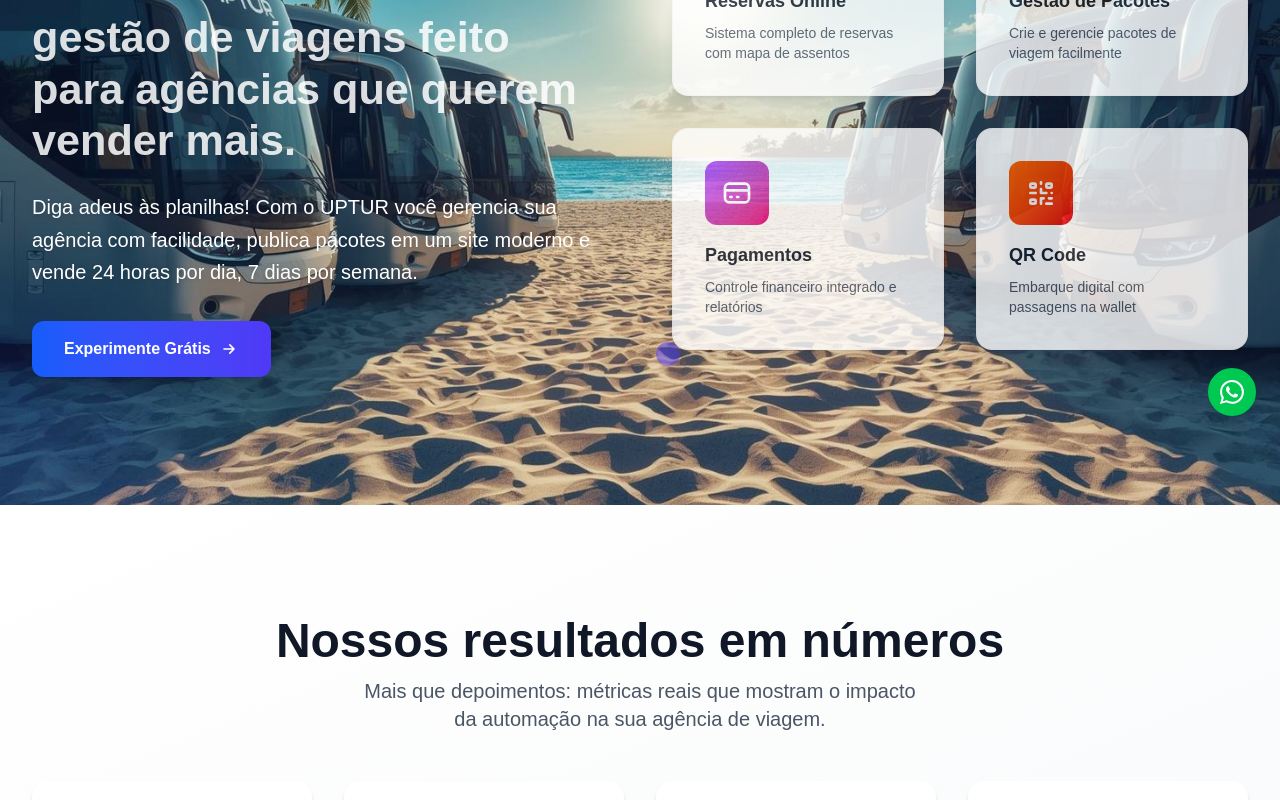
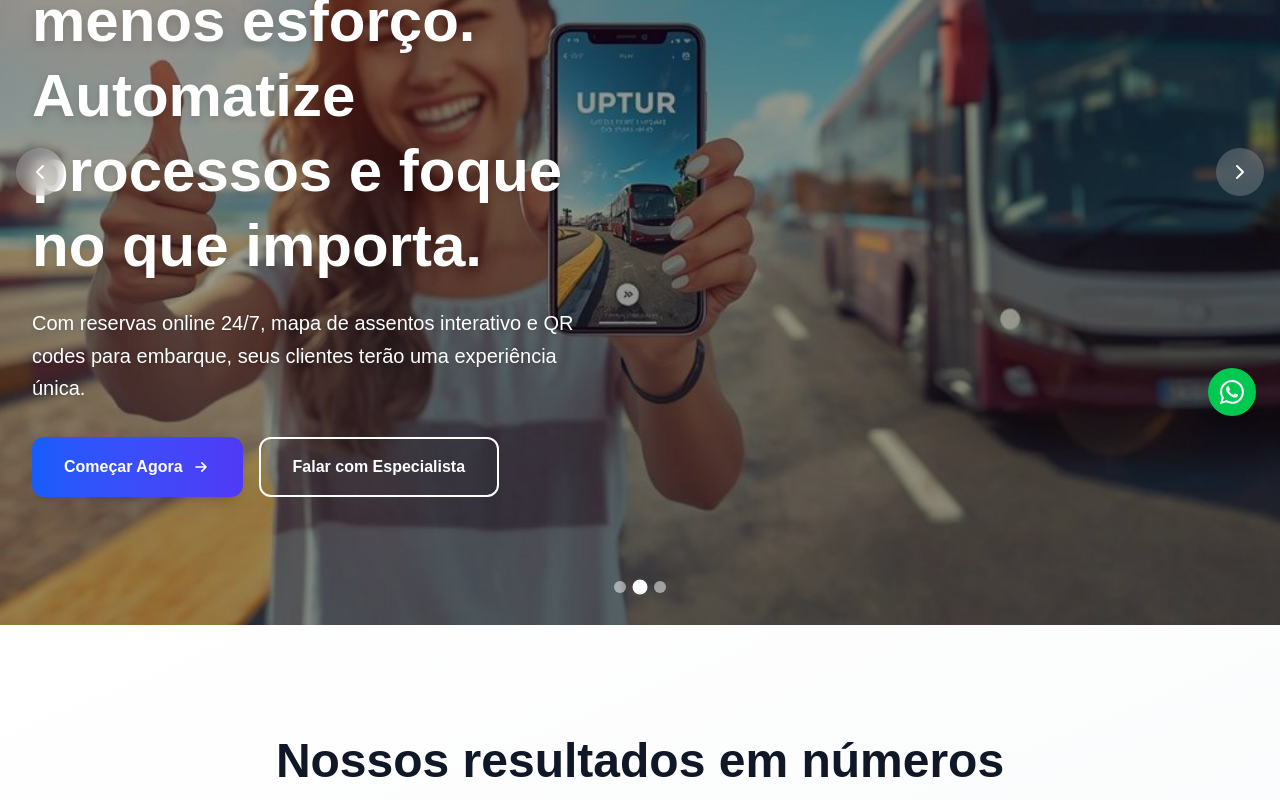
Before and after one commit to mizaelmr/turismo_landpage, a Next.js app: page / in a window 1280 px wide. Shown: the part 360-1160 px from the top of the page. Built offline with nearby package versions, Linux system fonts and the light colour scheme.

Commit message:
feat: create slide

```diff
--- a/app/_sessions/hero.tsx
+++ b/app/_sessions/hero.tsx
@@ -1,9 +1,87 @@
+"use client";
+
+import { useState, useEffect } from "react";
 import Image from "next/image";
 import Container from "../_components/Container";
 import Mock from "../_mock/mock.json";
-import { Blocks } from "lucide-react";
+import { ChevronLeft, ChevronRight } from "lucide-react";
+
+// Dados dos slides - pode ser movido para o mock.json posteriormente
+const slidesData = [
+  {
+    id: 1,
+    backgroundImage: "/imageBackgrond2.jpg",
+    badge: "Sistema completo para agências de turismo",
+    title: "Seu destino, nosso comando. Sistema de gestão de viagens feito para agências que querem vender mais.",
+    subtitle: "Diga adeus às planilhas! Com o UPTUR você gerencia sua agência com facilidade, publica pacotes em um site moderno e vende 24 horas por dia, 7 dias por semana.",
+    cta_primary: "Experimente Grátis",
+    cta_primary_url: "https://turismo.tecvalle.com.br/register",
+    cta_secondary: "Ver Demonstração",
+    cta_secondary_url: "#recursos",
+    showIcons: true
+  },
+  {
+    id: 2,
+    backgroundImage: "/imageBackgrond.jpeg",
+    badge: "Tecnologia que impulsiona vendas",
+    title: "Venda mais com menos esforço. Automatize processos e foque no que importa.",
+    subtitle: "Com reservas online 24/7, mapa de assentos interativo e QR codes para embarque, seus clientes terão uma experiência única.",
+    cta_primary: "Começar Agora",
+    cta_primary_url: "https://turismo.tecvalle.com.br/register",
+    cta_secondary: "Falar com Especialista",
+    cta_secondary_url: "https://api.whatsapp.com/send?1=pt_BR&phone=554497013460&text=Ol%C3%A1,%20quero%20saber%20mais%20sobre%20a%20UPTUR",
+    showIcons: false
+  },
+  {
+    id: 3,
+    backgroundImage: "/imageBackgrond2.jpg",
+    badge: "Gestão financeira integrada",
+    title: "Controle total das suas finanças. Relatórios em tempo real e pagamentos automatizados.",
+    subtitle: "Painel financeiro completo com controle de receitas, despesas e relatórios detalhados para tomar as melhores decisões.",
+    cta_primary: "Testar Grátis",
+    cta_primary_url: "https://turismo.tecvalle.com.br/register",
+    cta_secondary: "Ver Planos",
+    cta_secondary_url: "#planos",
+    showIcons: false
+  }
+];
 
 export function Hero() {
+  const [currentSlide, setCurrentSlide] = useState(0);
+  const [isAutoPlaying, setIsAutoPlaying] = useState(true);
+
+  // Auto-play functionality
+  useEffect(() => {
+    if (!isAutoPlaying) return;
+
+    const interval = setInterval(() => {
+      setCurrentSlide((prev) => (prev + 1) % slidesData.length);
+    }, 5000); // Change slide every 5 seconds
+
+    return () => clearInterval(interval);
+  }, [isAutoPlaying]);
+
+  const goToSlide = (index: number) => {
+    setCurrentSlide(index);
+    setIsAutoPlaying(false);
+    // Resume auto-play after 10 seconds
+    setTimeout(() => setIsAutoPlaying(true), 10000);
+  };
+
+  const goToPrevious = () => {
+    setCurrentSlide((prev) => (prev - 1 + slidesData.length) % slidesData.length);
+    setIsAutoPlaying(false);
+    setTimeout(() => setIsAutoPlaying(true), 10000);
+  };
+
+  const goToNext = () => {
+    setCurrentSlide((prev) => (prev + 1) % slidesData.length);
+    setIsAutoPlaying(false);
+    setTimeout(() => setIsAutoPlaying(true), 10000);
+  };
+
+  const currentSlideData = slidesData[currentSlide];
+
   return (
     <section
       id="home"
@@ -15,7 +93,7 @@ export function Hero() {
       <div className="absolute bottom-0 left-0 w-96 h-96 bg-indigo-600/10 rounded-full blur-3xl translate-y-48 -translate-x-48"></div>
 
       {/* Header */}
-      <header className="h-20 bg-white/80 backdrop-blur-sm border-b border-gray-100/50 relative z-10">
+      <header className="h-20 bg-white/80 backdrop-blur-sm border-b border-gray-100/50 relative z-20">
         <Container className="h-full">
           <div className="flex items-center justify-between h-full">
             {/* Logo */}
@@ -103,13 +181,19 @@ export function Hero() {
         </Container>
       </header>
 
-      {/* Hero Content */}
+      {/* Hero Slider */}
+      <div className="relative">
+        {/* Slide Content */}
         <div
-        className="flex items-center bg center bg-cover bg-no-repeat opacity-0.7 "
+          className="flex items-center bg-center bg-cover bg-no-repeat transition-all duration-1000 ease-in-out"
           style={{
-          backgroundImage: "url('/imageBackgrond2.jpg')"
+            backgroundImage: `url('${currentSlideData.backgroundImage}')`,
+            minHeight: "calc(100vh - 80px)"
           }}
         >
+          {/* Overlay */}
+          <div className="absolute inset-0 bg-black/40"></div>
+
           <Container className="relative z-10">
             <div className="grid lg:grid-cols-2 gap-16 items-center py-16 lg:py-24">
               {/* Left Content */}
@@ -117,40 +201,23 @@ export function Hero() {
                 {/* Badge */}
                 <div className="inline-flex items-center px-4 py-2 rounded-full bg-blue-100 text-blue-800 text-sm font-medium mb-6">
                   <span className="w-2 h-2 bg-blue-600 rounded-full mr-2"></span>
-                Sistema completo para agências de turismo
+                  {currentSlideData.badge}
                 </div>
 
-              <h1
-              className="text-4xl sm:text-5xl lg:text-6xl font-bold text-gray-900 dark:text-[#143678] leading-tight mb-6  hero-text opacity-85">
-                {Mock.sessions[0].title}
+                <h1 className="text-4xl sm:text-5xl lg:text-6xl font-bold text-white leading-tight mb-6 drop-shadow-lg">
+                  {currentSlideData.title}
                 </h1>
                 <p className="text-xl text-white mb-8 max-w-2xl mx-auto lg:mx-0 leading-relaxed drop-shadow">
-                {Mock.sessions[0].subtitle}
+                  {currentSlideData.subtitle}
                 </p>
 
-              {/* AGENCIAS ATIVAS */}
-              {/* <div className="flex flex-wrap gap-8 mb-8 justify-center lg:justify-start">
-              <div className="text-center lg:text-left">
-                <div className="text-2xl font-bold text-blue-600">500+</div>
-                <div className="text-sm text-gray-600">Agências ativas</div>
-              </div>
-              <div className="text-center lg:text-left">
-                <div className="text-2xl font-bold text-blue-600">50k+</div>
-                <div className="text-sm text-gray-600">Reservas processadas</div>
-              </div>
-              <div className="text-center lg:text-left">
-                <div className="text-2xl font-bold text-blue-600">99.9%</div>
-                <div className="text-sm text-gray-600">Uptime garantido</div>
-              </div>
-            </div> */}
-
-              {/* CTA Button - experimente grátis*/}
+                {/* CTA Buttons */}
                 <div className="flex flex-col sm:flex-row gap-4 justify-center lg:justify-start">
                   <a
                     className="inline-flex items-center justify-center rounded-xl bg-gradient-to-r from-blue-600 to-indigo-600 hover:from-blue-700 hover:to-indigo-700 text-white font-semibold px-8 py-4 transition-all duration-300 shadow-lg hover:shadow-xl transform hover:-translate-y-0.5"
-                  href="https://turismo.tecvalle.com.br/register"
+                    href={currentSlideData.cta_primary_url}
                   >
-                  {Mock.sessions[0].cta_primary}
+                    {currentSlideData.cta_primary}
                     <svg
                       className="w-5 h-5 ml-2"
                       fill="none"
@@ -165,16 +232,19 @@ export function Hero() {
                       />
                     </svg>
                   </a>
-                {/* <a
-                className="inline-flex items-center justify-center rounded-xl border-2 border-gray-300 text-gray-700 hover:border-blue-300 hover:text-blue-600 font-semibold px-8 py-4 transition-all duration-300 hover:bg-blue-50"
-                href="#recursos"
+                  {currentSlideData.cta_secondary && (
+                    <a
+                      className="inline-flex items-center justify-center rounded-xl border-2 border-white text-white hover:bg-white hover:text-blue-600 font-semibold px-8 py-4 transition-all duration-300"
+                      href={currentSlideData.cta_secondary_url}
                     >
-                {Mock.sessions[0].cta_secondary}
-              </a> */}
+                      {currentSlideData.cta_secondary}
+                    </a>
+                  )}
                 </div>
               </div>
 
-            {/* Right Content - Travel Icons */}
+              {/* Right Content - Travel Icons (only show on first slide) */}
+              {currentSlideData.showIcons && (
                 <div className="flex justify-center lg:justify-end">
                   <div className="relative w-full max-w-2xl">
                     {/* Floating elements */}
@@ -184,7 +254,7 @@ export function Hero() {
                     {/* Travel Icons Grid */}
                     <div className="grid grid-cols-2 gap-8 relative z-10">
                       {/* Plane */}
-                  <div className="bg-white rounded-2xl p-8 shadow-lg hover:shadow-xl transition-all duration-300 hover:-translate-y-2 border border-gray-100/50 opacity-80">
+                      <div className="bg-white rounded-2xl p-8 shadow-lg hover:shadow-xl transition-all duration-300 hover:-translate-y-2 border border-gray-100/50 opacity-90">
                         <div className="w-16 h-16 bg-gradient-to-br from-blue-500 to-indigo-600 rounded-xl flex items-center justify-center mb-4">
                           <svg
                             className="w-8 h-8 text-white"
@@ -209,7 +279,7 @@ export function Hero() {
                       </div>
 
                       {/* Hotel */}
-                  <div className="bg-white rounded-2xl p-8 shadow-lg hover:shadow-xl transition-all duration-300 hover:-translate-y-2 border border-gray-100/50 opacity-80">
+                      <div className="bg-white rounded-2xl p-8 shadow-lg hover:shadow-xl transition-all duration-300 hover:-translate-y-2 border border-gray-100/50 opacity-90">
                         <div className="w-16 h-16 bg-gradient-to-br from-green-500 to-teal-600 rounded-xl flex items-center justify-center mb-4">
                           <svg
                             className="w-8 h-8 text-white"
@@ -234,7 +304,7 @@ export function Hero() {
                       </div>
 
                       {/* Credit Card */}
-                  <div className="bg-white rounded-2xl p-8 shadow-lg hover:shadow-xl transition-all duration-300 hover:-translate-y-2 border border-gray-100/50 opacity-80">
+                      <div className="bg-white rounded-2xl p-8 shadow-lg hover:shadow-xl transition-all duration-300 hover:-translate-y-2 border border-gray-100/50 opacity-90">
                         <div className="w-16 h-16 bg-gradient-to-br from-purple-500 to-pink-600 rounded-xl flex items-center justify-center mb-4">
                           <svg
                             className="w-8 h-8 text-white"
@@ -259,7 +329,7 @@ export function Hero() {
                       </div>
 
                       {/* QR Code */}
-                  <div className="bg-white rounded-2xl p-8 shadow-lg hover:shadow-xl transition-all duration-300 hover:-translate-y-2 border border-gray-100/50 opacity-80">
+                      <div className="bg-white rounded-2xl p-8 shadow-lg hover:shadow-xl transition-all duration-300 hover:-translate-y-2 border border-gray-100/50 opacity-90">
                         <div className="w-16 h-16 bg-gradient-to-br from-orange-500 to-red-600 rounded-xl flex items-center justify-center mb-4">
                           <svg
                             className="w-8 h-8 text-white"
@@ -285,8 +355,42 @@ export function Hero() {
                     </div>
                   </div>
                 </div>
+              )}
             </div>
           </Container>
+        </div>
+
+        {/* Navigation Arrows */}
+        <button
+          onClick={goToPrevious}
+          className="absolute left-4 top-1/2 -translate-y-1/2 z-20 bg-white/20 hover:bg-white/30 backdrop-blur-sm rounded-full p-3 transition-all duration-300"
+          aria-label="Slide anterior"
+        >
+          <ChevronLeft className="w-6 h-6 text-white" />
+        </button>
+        <button
+          onClick={goToNext}
+          className="absolute right-4 top-1/2 -translate-y-1/2 z-20 bg-white/20 hover:bg-white/30 backdrop-blur-sm rounded-full p-3 transition-all duration-300"
+          aria-label="Próximo slide"
+        >
+          <ChevronRight className="w-6 h-6 text-white" />
+        </button>
+
+        {/* Slide Indicators */}
+        <div className="absolute bottom-8 left-1/2 -translate-x-1/2 z-20 flex space-x-2">
+          {slidesData.map((_, index) => (
+            <button
+              key={index}
+              onClick={() => goToSlide(index)}
+              className={`w-3 h-3 rounded-full transition-all duration-300 ${
+                index === currentSlide
+                  ? "bg-white scale-125"
+                  : "bg-white/50 hover:bg-white/75"
+              }`}
+              aria-label={`Ir para slide ${index + 1}`}
+            />
+          ))}
+        </div>
       </div>
     </section>
   );
```
Lines whose indentation alone changed are shown as unchanged.
